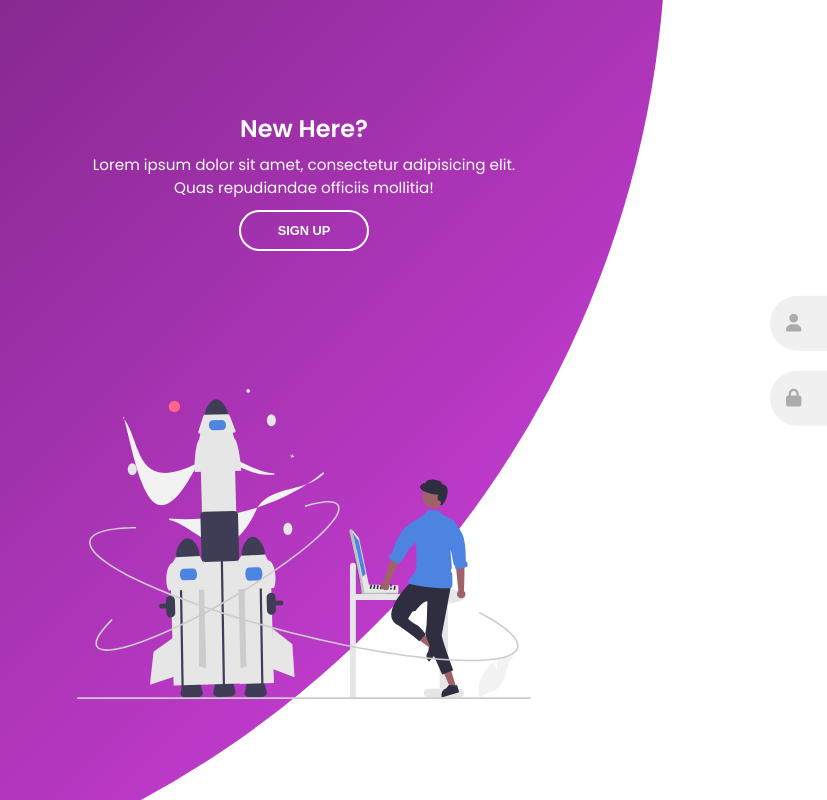
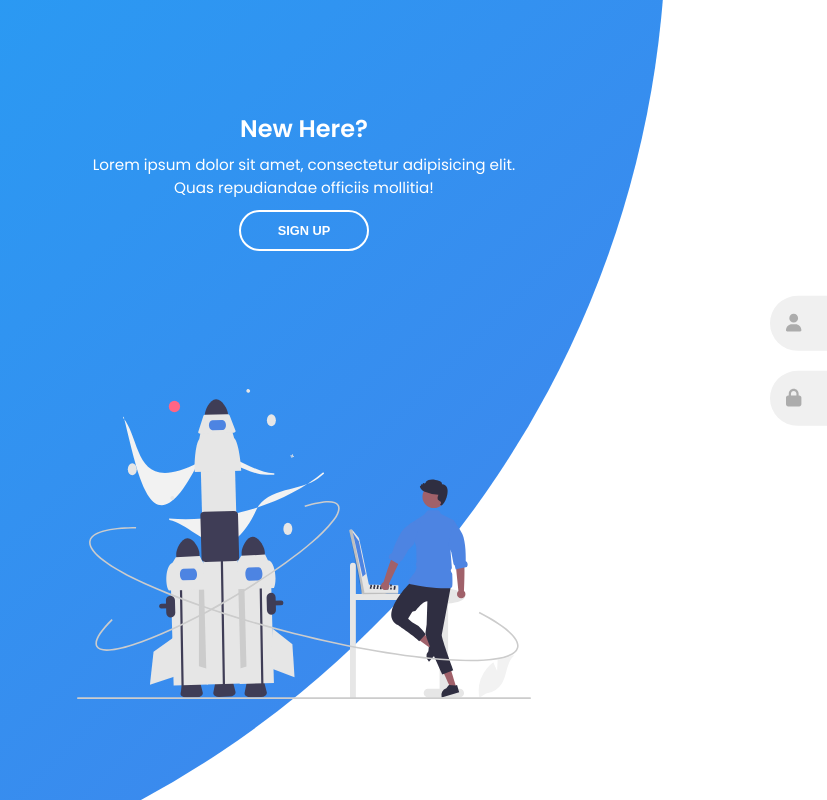
Before and after one commit to silas07official/SlidingSignUpRegApp, a plain HTML site: page index.html in a window 1280 px wide. Shown: the full height of the page, 0-827 px from the left. Drawn offline with Linux system fonts and the light colour scheme.

Commit message:
Changing color in app.css

```diff
--- a/app.css
+++ b/app.css
@@ -21,7 +21,7 @@ body, input{
     width: 2000px;
     height: 2000px;
     border-radius: 50%;
-    background: linear-gradient(-45deg, #dd44eb, #050007);
+    background: linear-gradient(-45deg, #4481eb, #04befe);
     top: -10%;
     right: 48%;
     transform: translateY(-50%);
```
